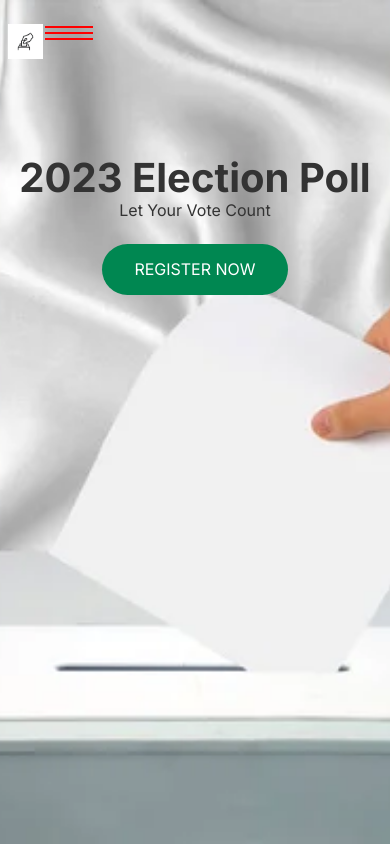
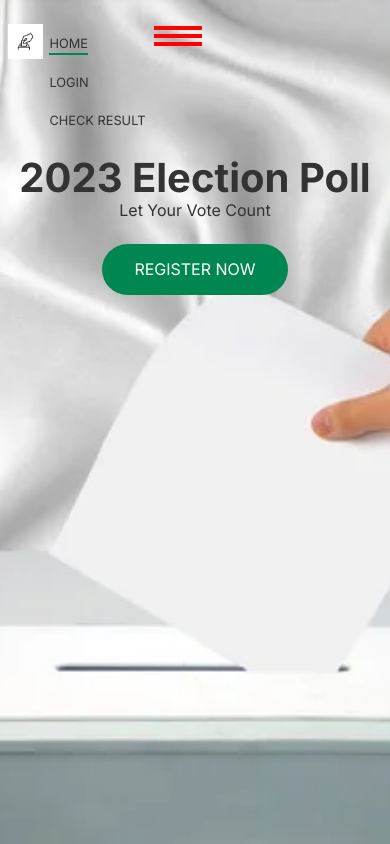
Before and after one commit to Uzezi09/Elections, a plain HTML site: page index.html in a window 390 px wide. Both pictures are taken after a click on the element 69 px from the left and 42 px from the top of the page. Drawn offline with Linux system fonts and the light colour scheme.

Commit message:
index.js updated

```diff
--- a/index.js
+++ b/index.js
@@ -1,7 +1,8 @@
 const toggBar = document.querySelector('.toggle-bar')
-const menuList = document.querySelector('.list');
+const menu = document.querySelector('.list');
 
 toggBar.addEventListener('click', () => {
-  menuList.classList.toggle('active');
+  // menu.classList.add('active');
+  menu.style.display = 'block';
   console.log('hi')
 })
--- a/style.css
+++ b/style.css
@@ -30,11 +30,16 @@ nav .toggle-bar{
 }
 
 .toggle-line {
-  height: 0.12rem;
+  height: 4px;
   width: 3rem;
- border: 1px solid red;
+  background: red;
   margin: 2px;
 }
+
+/* .active{
+  display: block;
+  background: pink;
+} */
 
 a{
   text-decoration: none;
@@ -82,7 +87,6 @@ li{
 }
 
 #main-nav{
-  position: relative;
   display: flex;
   justify-content: space-between;
   padding-top: 1rem;
@@ -93,6 +97,7 @@ li{
   display: flex;
   flex-direction: row;
 }
+
 
 .header-content{
   text-align: center;
```
